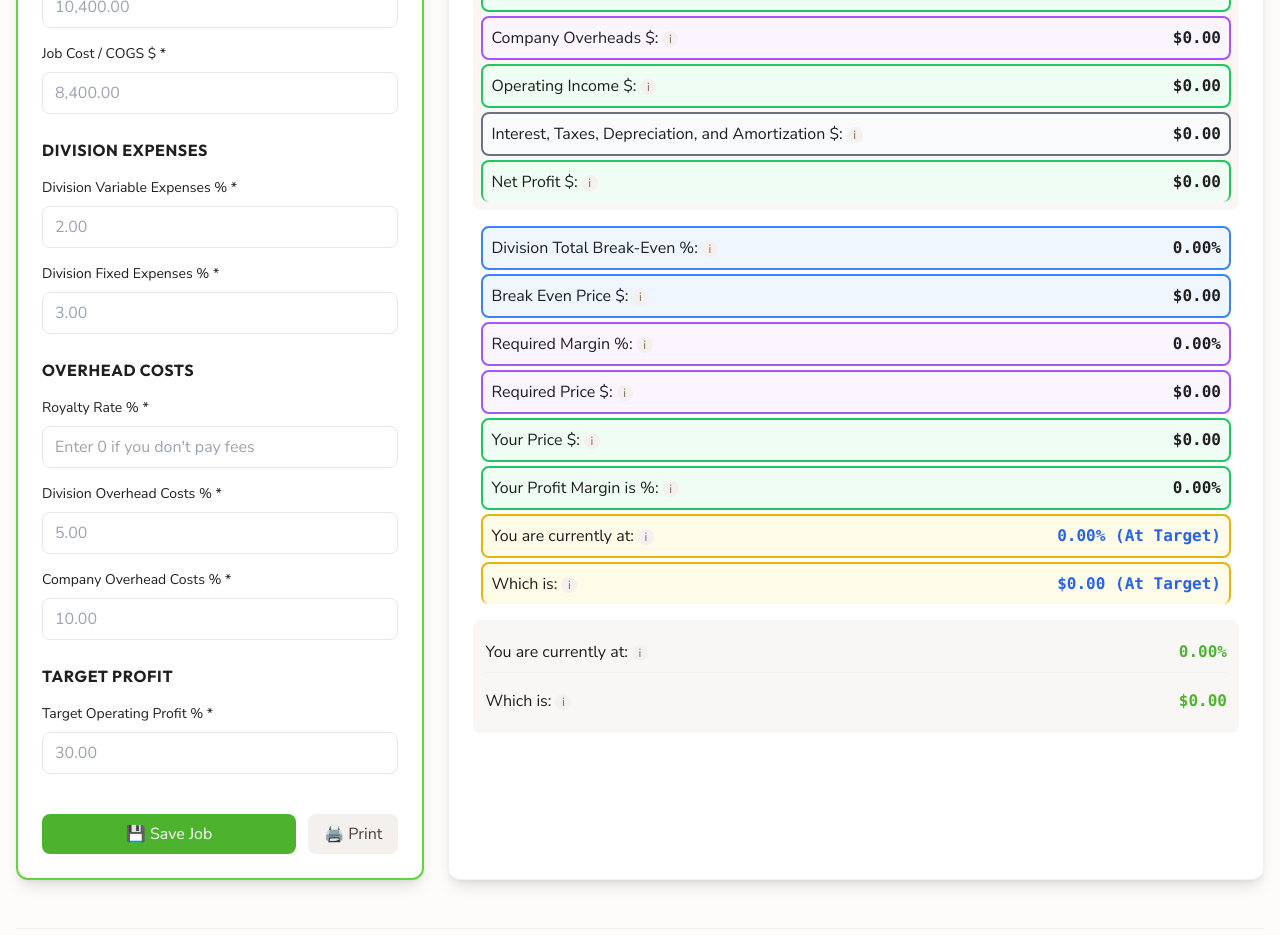
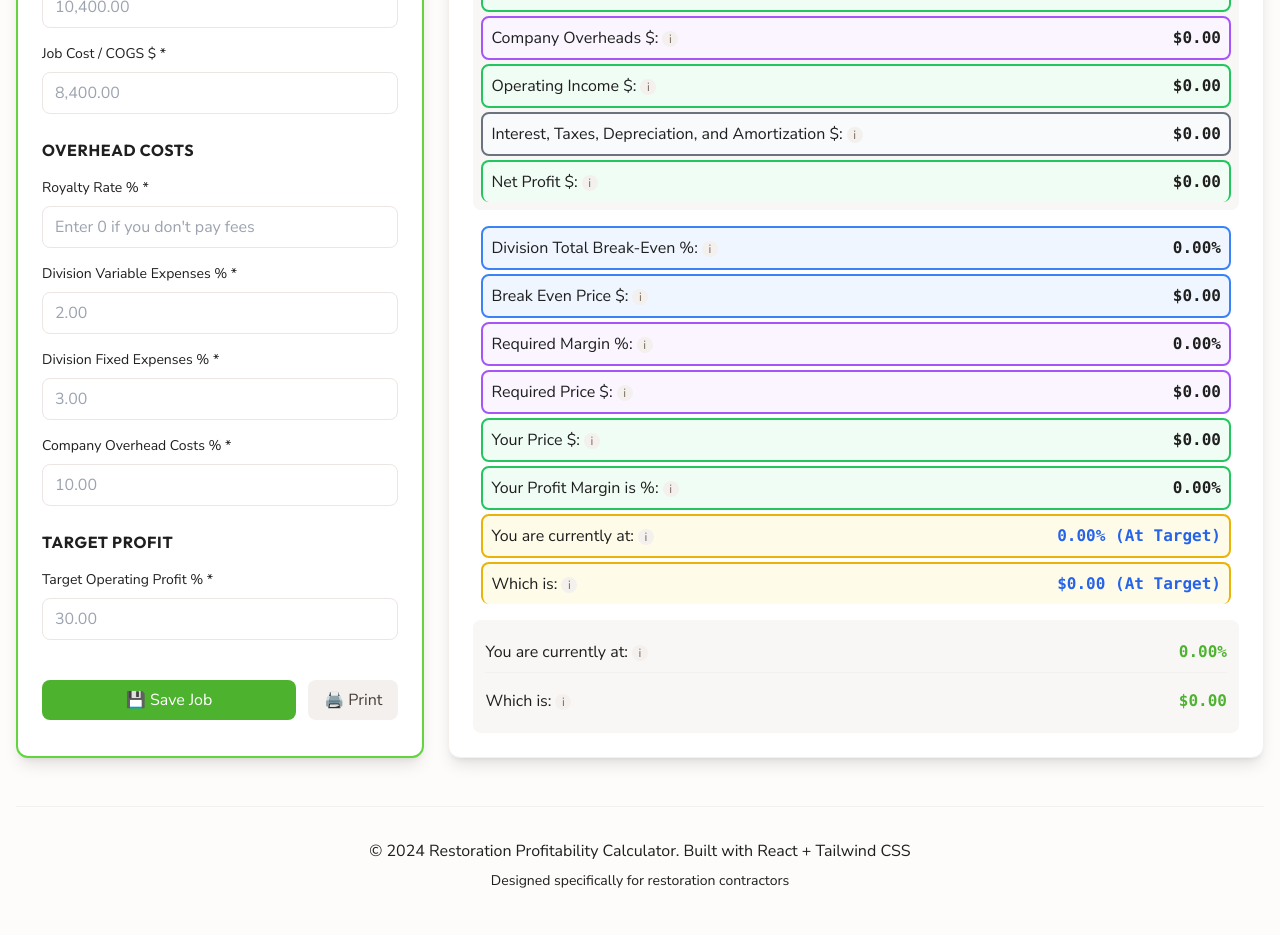
Before and after one commit to KayFernPR/Division-Calculator, a React (Vite) app: page / in a window 1280 px wide. Shown: the part 1100-2035 px from the top of the page. Built offline with nearby package versions, Linux system fonts and the light colour scheme.

Commit message:
Reorganize form fields: Remove Division Expenses heading, reorganize Overhead Costs section, remove Division Overhead Costs field

```diff
--- a/src/components/Calculator.jsx
+++ b/src/components/Calculator.jsx
@@ -10,7 +10,6 @@ const Calculator = ({ onAddJob }) => {
     jobCost: '',
     divisionVariableExpenses: '',
     divisionFixedExpenses: '',
-    divisionOverheads: '',
     companyOverheads: '',
     royaltyRate: '',
     targetNetProfit: ''
@@ -93,7 +92,6 @@ const Calculator = ({ onAddJob }) => {
     const targetNetProfit = parseFloat(formData.targetNetProfit) || 0
       const divisionVariableExpenses = parseFloat(formData.divisionVariableExpenses) || 0
       const divisionFixedExpenses = parseFloat(formData.divisionFixedExpenses) || 0
-      const divisionOverheads = parseFloat(formData.divisionOverheads) || 0
       const companyOverheads = parseFloat(formData.companyOverheads) || 0
       const royaltyRate = parseFloat(formData.royaltyRate) || 0
 
@@ -121,8 +119,6 @@ const Calculator = ({ onAddJob }) => {
       // Company Overheads $ = Retail Price $ * Company Overheads %
       const companyOverheadsDollars = retailPrice * (companyOverheads / 100)
 
-      // Division Overheads $ = Retail Price $ * Division Overheads % (for legacy compatibility)
-      const divisionOverheadsDollars = retailPrice * (divisionOverheads / 100)
 
       // Controllable Margin - General Company Fixed and Variable Expenses = Operating Income
       const operatingIncome = controllableMargin - companyOverheadsDollars
@@ -136,14 +132,14 @@ const Calculator = ({ onAddJob }) => {
       // Your Profit Margin is % = Actual Contribution Margin %
       const yourProfitMargin = retailPrice > 0 ? (contributionMargin / retailPrice) * 100 : 0
 
-      // Division Total Break-Even % = Division Overheads % + Company Overheads % + Royalty rate %
-      const divisionTotalBreakEven = divisionOverheads + companyOverheads + royaltyRate
+      // Division Total Break-Even % = Company Overheads % + Royalty rate %
+      const divisionTotalBreakEven = companyOverheads + royaltyRate
 
       // Break Even Price $ = Job Cost $ / (1 - Division Total Break-Even %)
       const breakEvenPrice = divisionTotalBreakEven < 100 ? jobCost / (1 - divisionTotalBreakEven / 100) : 0
 
-    // Required Margin % = Division Overheads % + Company Overheads % + Royalty rate % + Target Net Profit %
-    const requiredMargin = divisionOverheads + companyOverheads + royaltyRate + targetNetProfit
+    // Required Margin % = Company Overheads % + Royalty rate % + Target Net Profit %
+    const requiredMargin = companyOverheads + royaltyRate + targetNetProfit
 
       // Required Price $ = Job Cost $ / (1 - Required Margin %)
       const requiredPrice = requiredMargin < 100 ? jobCost / (1 - requiredMargin / 100) : 0
@@ -191,7 +187,7 @@ const Calculator = ({ onAddJob }) => {
         actualMarkup: jobCost > 0 ? ((retailPrice - jobCost) / jobCost) * 100 : 0,
         grossProfit,
         netProfit: actualNetProfit,
-        overheadCostDollars: divisionOverheadsDollars + companyOverheadsDollars + royaltyDollars,
+        overheadCostDollars: companyOverheadsDollars + royaltyDollars,
         requiredPrice,
         requiredMarkup: jobCost > 0 ? ((retailPrice - jobCost) / jobCost) * 100 : 0,
         profitShortfall: yourJob < 0 ? Math.abs(yourJob) : 0,
@@ -246,9 +242,6 @@ const Calculator = ({ onAddJob }) => {
       newErrors.divisionFixedExpenses = 'Division fixed expenses percentage is required and must be 0 or greater'
     }
 
-    if (!formData.divisionOverheads || parseFloat(formData.divisionOverheads) < 0) {
-      newErrors.divisionOverheads = 'Division overhead costs percentage is required and must be 0 or greater'
-    }
 
     if (!formData.companyOverheads || parseFloat(formData.companyOverheads) < 0) {
       newErrors.companyOverheads = 'Company overhead costs percentage is required and must be 0 or greater'
@@ -303,7 +296,6 @@ const Calculator = ({ onAddJob }) => {
         jobCost: '',
         divisionVariableExpenses: '',
         divisionFixedExpenses: '',
-        divisionOverheads: '',
         companyOverheads: '',
         royaltyRate: '',
         targetNetProfit: ''
@@ -862,11 +854,33 @@ const Calculator = ({ onAddJob }) => {
               </div>
             </div>
 
-            {/* Group 2: Division Expenses */}
+            {/* Group 2: Overhead Costs */}
             <div className="space-y-4">
             <h4 className="text-md font-semibold font-subheader" style={{color: '#1F1F1F'}}>
-                Division Expenses
+                Overhead Costs
               </h4>
+
+              {/* Royalty Rate */}
+              <div>
+              <label htmlFor="royaltyRate" className="block text-sm font-medium mb-2" style={{color: '#1F1F1F'}}>
+                Royalty Rate % *
+                </label>
+                <input
+                  type="number"
+                  id="royaltyRate"
+                  name="royaltyRate"
+                  value={formData.royaltyRate}
+                  onChange={handleInputChange}
+                  step="0.01"
+                  min="0"
+                  max="100"
+                className={`input-field ${errors.royaltyRate ? 'border-danger-500 focus:ring-danger-500' : ''}`}
+                  placeholder="Enter 0 if you don't pay fees"
+                />
+              {errors.royaltyRate && (
+                <p className="mt-1 text-sm text-danger-600 dark:text-danger-400">{errors.royaltyRate}</p>
+              )}
+              </div>
 
               {/* Division Variable Expenses */}
               <div>
@@ -911,57 +925,6 @@ const Calculator = ({ onAddJob }) => {
                 <p className="mt-1 text-sm text-danger-600 dark:text-danger-400">{errors.divisionFixedExpenses}</p>
                 )}
               </div>
-            </div>
-
-            {/* Group 3: Overhead Costs */}
-            <div className="space-y-4">
-            <h4 className="text-md font-semibold font-subheader" style={{color: '#1F1F1F'}}>
-                Overhead Costs
-              </h4>
-
-              {/* Royalty Rate */}
-              <div>
-              <label htmlFor="royaltyRate" className="block text-sm font-medium mb-2" style={{color: '#1F1F1F'}}>
-                Royalty Rate % *
-                </label>
-                <input
-                  type="number"
-                  id="royaltyRate"
-                  name="royaltyRate"
-                  value={formData.royaltyRate}
-                  onChange={handleInputChange}
-                  step="0.01"
-                  min="0"
-                  max="100"
-                className={`input-field ${errors.royaltyRate ? 'border-danger-500 focus:ring-danger-500' : ''}`}
-                  placeholder="Enter 0 if you don't pay fees"
-                />
-              {errors.royaltyRate && (
-                <p className="mt-1 text-sm text-danger-600 dark:text-danger-400">{errors.royaltyRate}</p>
-              )}
-              </div>
-
-              {/* Division Overhead Costs */}
-              <div>
-              <label htmlFor="divisionOverheads" className="block text-sm font-medium mb-2" style={{color: '#1F1F1F'}}>
-                  Division Overhead Costs % *
-                </label>
-                <input
-                  type="number"
-                  id="divisionOverheads"
-                  name="divisionOverheads"
-                  value={formData.divisionOverheads}
-                  onChange={handleInputChange}
-                  step="0.01"
-                  min="0"
-                  max="100"
-                className={`input-field ${errors.divisionOverheads ? 'border-danger-500 focus:ring-danger-500' : ''}`}
-                  placeholder="5.00"
-                />
-                {errors.divisionOverheads && (
-                <p className="mt-1 text-sm text-danger-600 dark:text-danger-400">{errors.divisionOverheads}</p>
-                )}
-              </div>
 
               {/* Company Overhead Costs */}
               <div>
@@ -986,7 +949,7 @@ const Calculator = ({ onAddJob }) => {
               </div>
             </div>
 
-            {/* Group 4: Target Profit */}
+            {/* Group 3: Target Profit */}
             <div className="space-y-4">
             <h4 className="text-md font-semibold font-subheader" style={{color: '#1F1F1F'}}>
                 Target Profit
```
